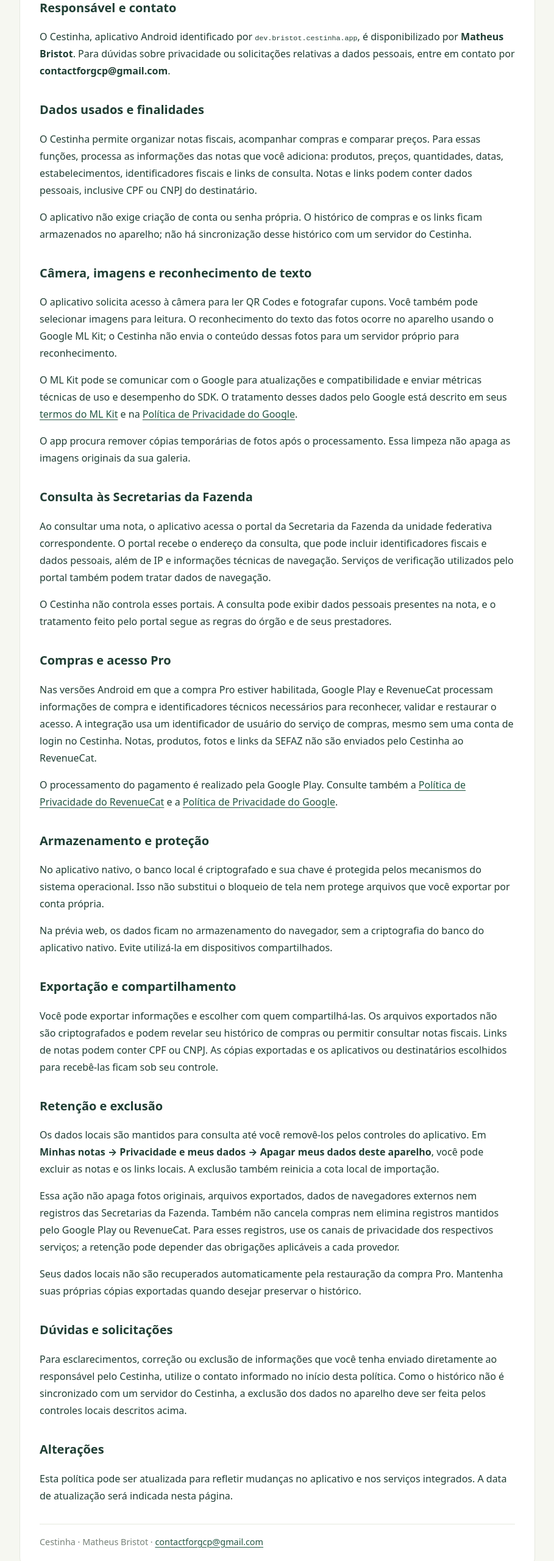
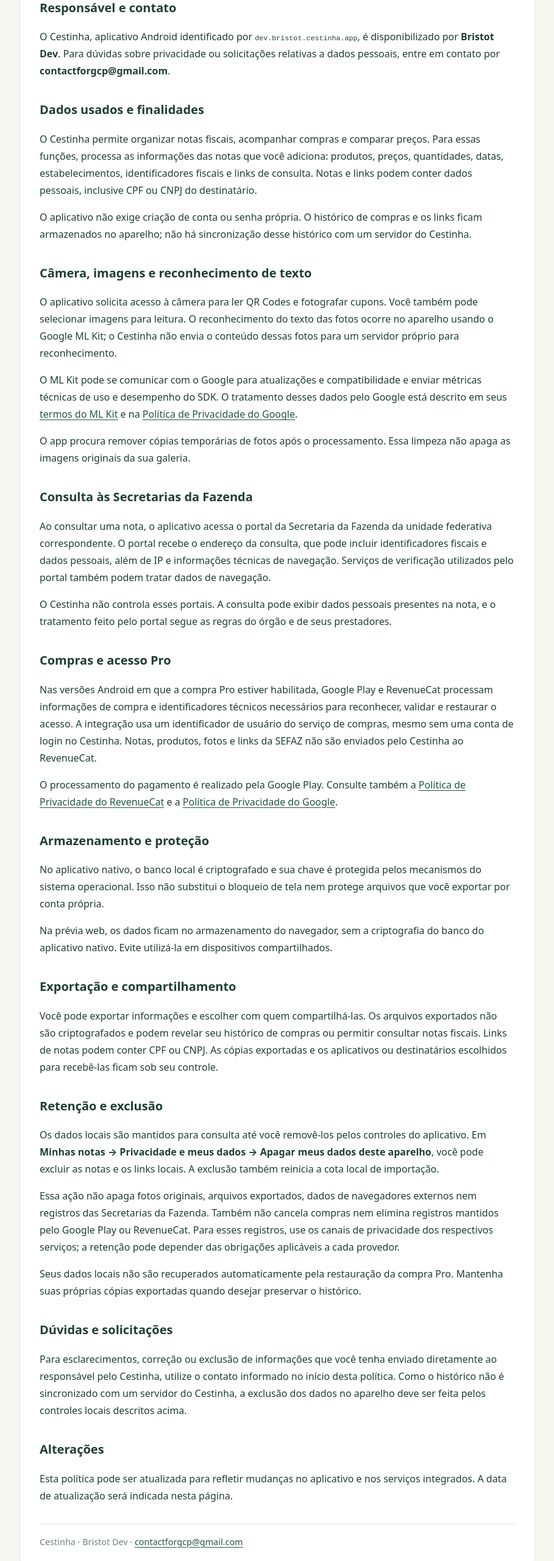
Before and after one commit to matheusbristot/cestinha-privacy, a plain HTML site: page index.html in a window 1280 px wide. Shown: the part 240-2800 px from the top of the page at 61% size, without its empty margins (185-1094 px from the left). Drawn offline with Linux system fonts and the light colour scheme.

Commit message:
Use Bristot Dev as developer name in privacy policy

```diff
--- a/index.html
+++ b/index.html
@@ -16,7 +16,7 @@
 <h1>Política de Privacidade — Cestinha</h1>
 <p>Última atualização: 15 de outubro de 2026.</p>
 <h2>Responsável e contato</h2>
-<p>O Cestinha, aplicativo Android identificado por <code>dev.bristot.cestinha.app</code>, é disponibilizado por <strong>Matheus Bristot</strong>. Para dúvidas sobre privacidade ou solicitações relativas a dados pessoais, entre em contato por <strong>contactforgcp@gmail.com</strong>.</p>
+<p>O Cestinha, aplicativo Android identificado por <code>dev.bristot.cestinha.app</code>, é disponibilizado por <strong>Bristot Dev</strong>. Para dúvidas sobre privacidade ou solicitações relativas a dados pessoais, entre em contato por <strong>contactforgcp@gmail.com</strong>.</p>
 <h2>Dados usados e finalidades</h2>
 <p>O Cestinha permite organizar notas fiscais, acompanhar compras e comparar preços. Para essas funções, processa as informações das notas que você adiciona: produtos, preços, quantidades, datas, estabelecimentos, identificadores fiscais e links de consulta. Notas e links podem conter dados pessoais, inclusive CPF ou CNPJ do destinatário.</p>
 <p>O aplicativo não exige criação de conta ou senha própria. O histórico de compras e os links ficam armazenados no aparelho; não há sincronização desse histórico com um servidor do Cestinha.</p>
@@ -43,5 +43,5 @@
 <p>Para esclarecimentos, correção ou exclusão de informações que você tenha enviado diretamente ao responsável pelo Cestinha, utilize o contato informado no início desta política. Como o histórico não é sincronizado com um servidor do Cestinha, a exclusão dos dados no aparelho deve ser feita pelos controles locais descritos acima.</p>
 <h2>Alterações</h2>
 <p>Esta política pode ser atualizada para refletir mudanças no aplicativo e nos serviços integrados. A data de atualização será indicada nesta página.</p>
-<footer>Cestinha · Matheus Bristot · <a href="mailto:contactforgcp@gmail.com">contactforgcp@gmail.com</a></footer>
+<footer>Cestinha · Bristot Dev · <a href="mailto:contactforgcp@gmail.com">contactforgcp@gmail.com</a></footer>
 </main></body></html>
```
